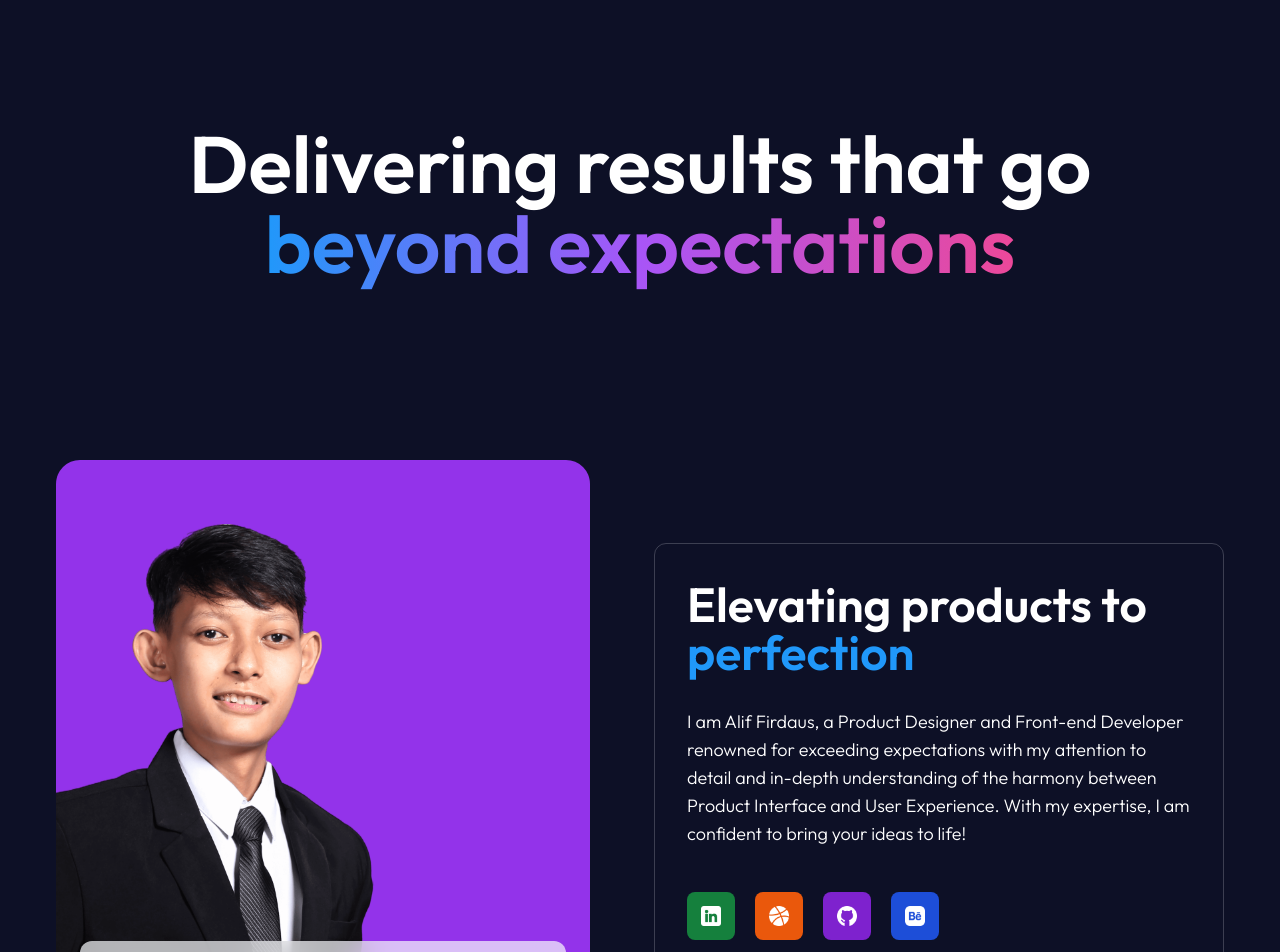
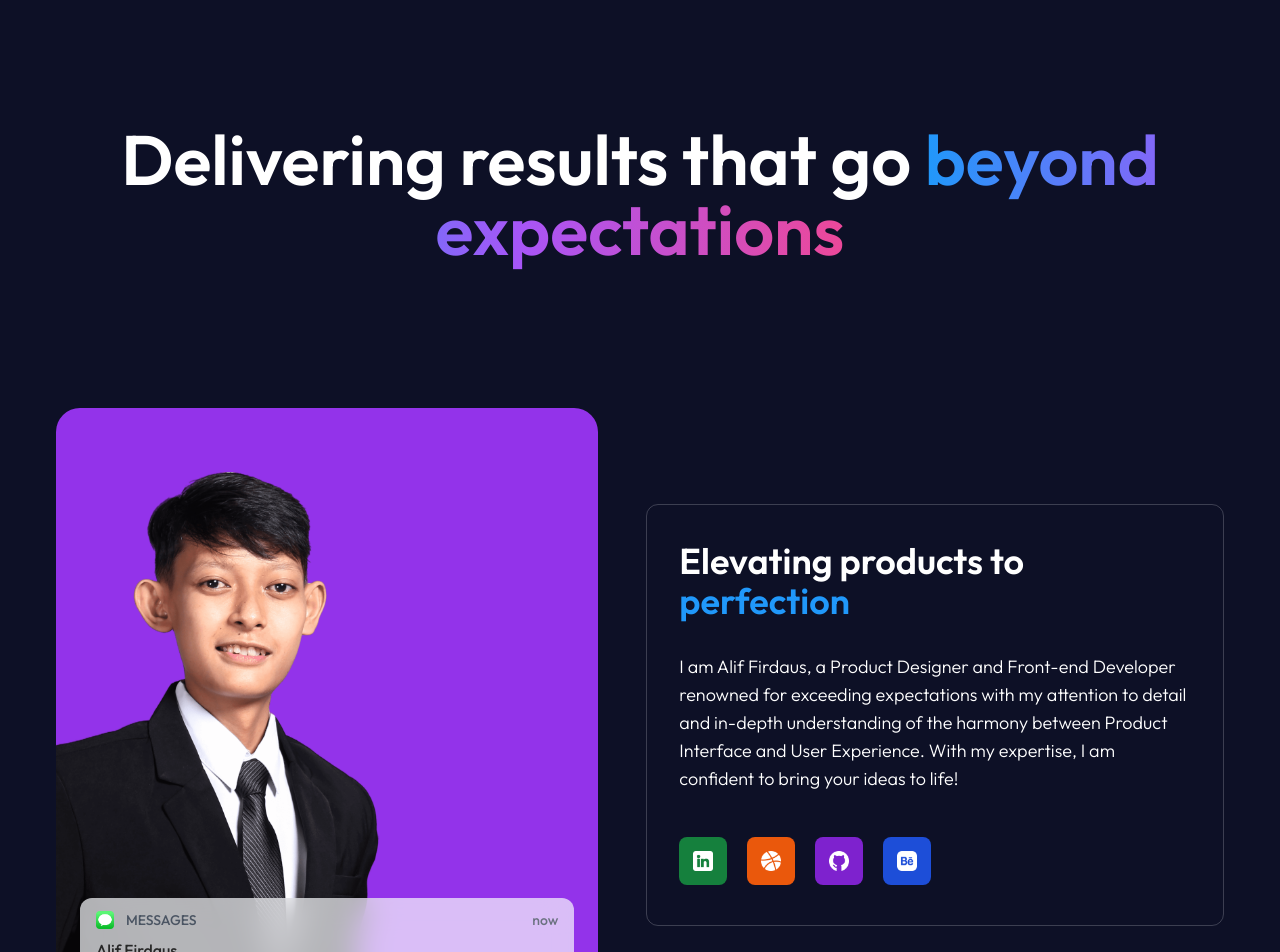
Before and after one commit to alif-firdaus/Passionate-React, a React (Create React App) app: page / in a window 1280 px wide. Shown: the part 1300-2252 px from the top of the page. Built offline with nearby package versions, Linux system fonts and the light colour scheme.

Commit message:
About Section lg : updated

```diff
--- a/src/Pages/About.jsx
+++ b/src/Pages/About.jsx
@@ -18,7 +18,7 @@ const About = () => {
 				className="relative w-full h-auto pt-20 lg:pt-44 px-sectionpxsm lg:px-sectionpxlg"
 			>
 				{/* About Title */}
-				<h1 className="text-5xl font-semibold text-center text-black lg:text-[80px] md:text-6xl dark:text-white">
+				<h1 className="text-5xl font-semibold text-center text-black lg:text-[70px] px-12 md:text-6xl dark:text-white">
 					Delivering results that go{" "}
 					<span className="text-transparent bg-gradient-to-r dark:from-darkprimary from-lightprimary dark:via-purple-500 dark:to-pink-500 via-purple-500 to-pink-500 bg-clip-text">
 						beyond expectations
@@ -26,9 +26,9 @@ const About = () => {
 				</h1>
 			</div>
 
-			<div className="flex flex-col pb-40 mt-20 md:lg:flex-row md:lg:justify-between md:lg:items-center md:lg:gap-16 lg:mt-44 px-sectionpxsm lg:px-sectionpxlg">
+			<div className="flex flex-col pb-40 mt-20 lg:flex-row lg:justify-between lg:items-center lg:gap-12 lg:mt-36 px-sectionpxsm lg:px-sectionpxlg">
 				{/* About Decoration */}
-				<div className="relative flex bg-purple-600 pt-14 md:pt-16 h-fit rounded-3xl lg:w-full">
+				<div className="relative flex w-full bg-purple-600 h-fit lg:h-max pt-14 md:pt-16 rounded-3xl">
 					<img
 						src={pic}
 						alt="pic"
@@ -62,8 +62,8 @@ const About = () => {
 				</div>
 
 				{/* About Description */}
-				<div className="w-full px-8 pt-9 pb-10 text-left text-black mt-14 lg:mt-0 flex flex-col dark:text-white rounded-xl border-[1px] dark:border-slate-50 border-slate-400 dark:border-opacity-20 border-opacity-40">
-					<h1 className="text-3xl font-semibold lg:text-5xl">
+				<div className="w-full px-8 pt-9 pb-10 text-left h-fit lg:h-max text-black mt-14 lg:mt-0 flex flex-col dark:text-white rounded-xl border-[1px] dark:border-slate-50 border-slate-400 dark:border-opacity-20 border-opacity-40">
+					<h1 className="text-3xl font-semibold lg:text-4xl">
 						Elevating products to{" "}
 						<span className="dark:text-darkprimary text-lightprimary">
 							perfection
```
